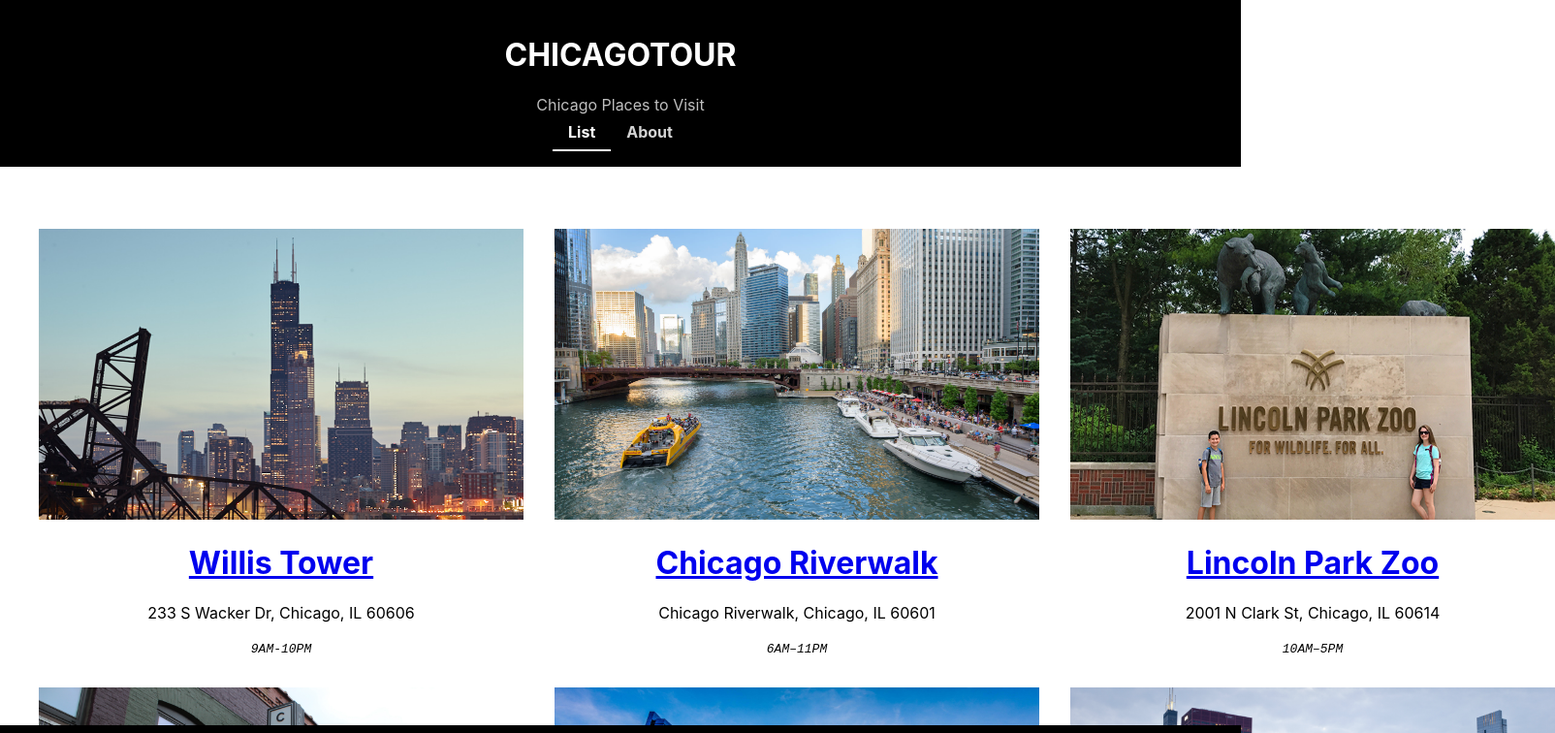
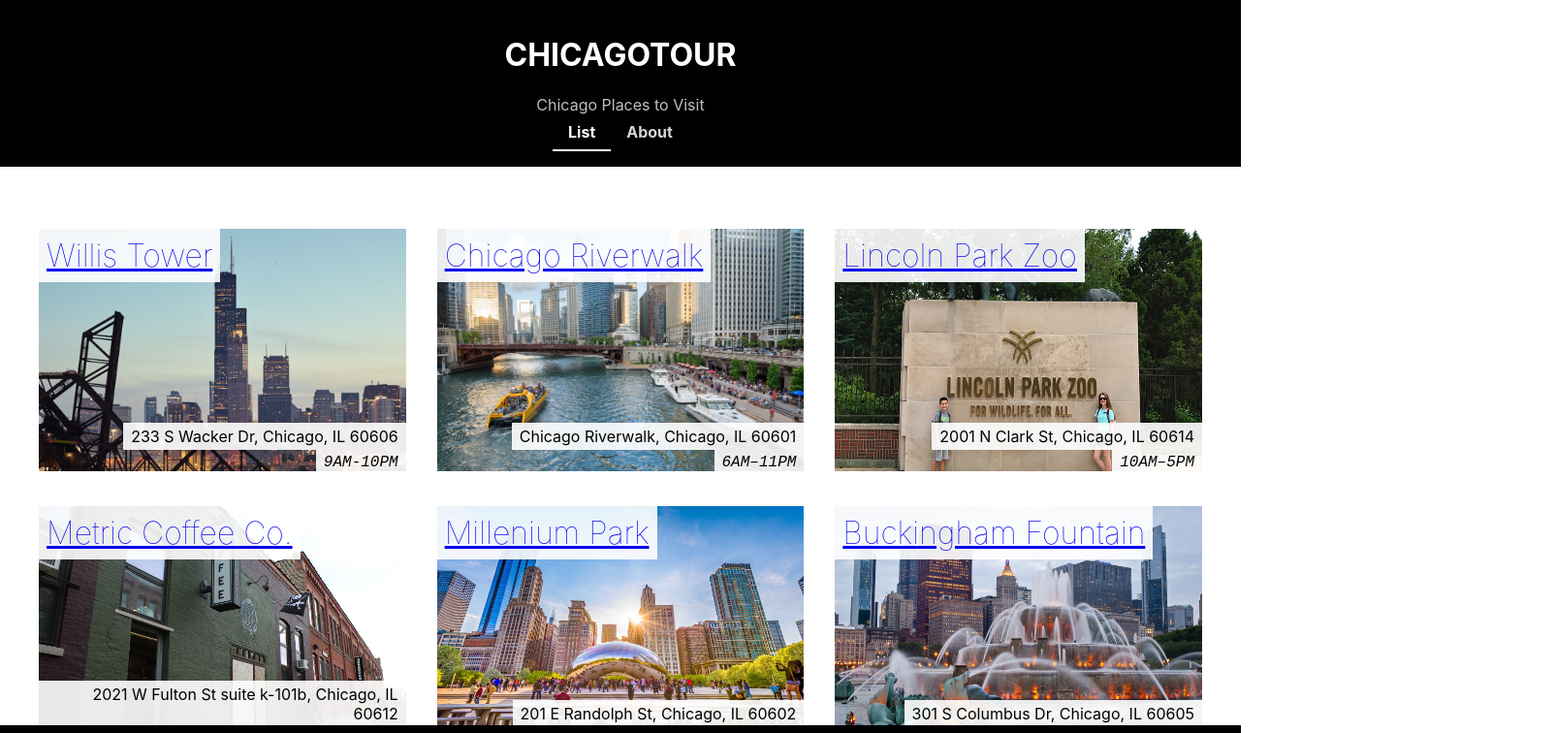
Before and after one commit to MykeSelivanov/chicagotour, a React (Create React App) app in the folder chicagotour/: page /#/ in a window 1280 px wide. Shown: the top 756 px of the page at 97% size, 1604 px wide, since content can reach past the window. Built offline with nearby package versions, Linux system fonts and the light colour scheme.

Commit message:
upd placesspace styling

```diff
--- a/chicagotour/src/components/PLACESSpace/PLACESSpace.css
+++ b/chicagotour/src/components/PLACESSpace/PLACESSpace.css
@@ -1,15 +1,45 @@
 .PLACESSpace {
+    position: relative;
     width: 100%;
     text-align: center;
 }
 
 .PLACESSpace img {
-    width: 500px;
-    height: 300px
+    width: 100%;
+    height: 250px;
 }
 
-.hours {
+.PLACESSpace .PLACESSpace-info .hours {
     font-style: italic;
-    font-size: small;
+    font-size: medium;
     font-family: 'Courier New', Courier, monospace;
 }
+
+.PLACESSpace .PLACESSpace-title {
+    display: block;
+    position: absolute;
+    left: 0;
+    top: 0;
+}
+
+.PLACESSpace h1 {
+    margin: 0;
+    font-weight: lighter;
+    background-color: rgba(255, 255, 255, 0.9);
+    padding: 0.5rem;
+    text-align: left;
+}
+
+.PLACESSpace .PLACESSpace-info {
+    position: absolute;
+    right: 0;
+    bottom: 0;
+    text-align: right;
+}
+
+.PLACESSpace .PLACESSpace-info div {
+    display: inline-block;
+    /* width: 90%; */
+    padding: 0.25em 0.5em;
+    background-color: rgba(255, 255, 255, 0.9);
+}
```
